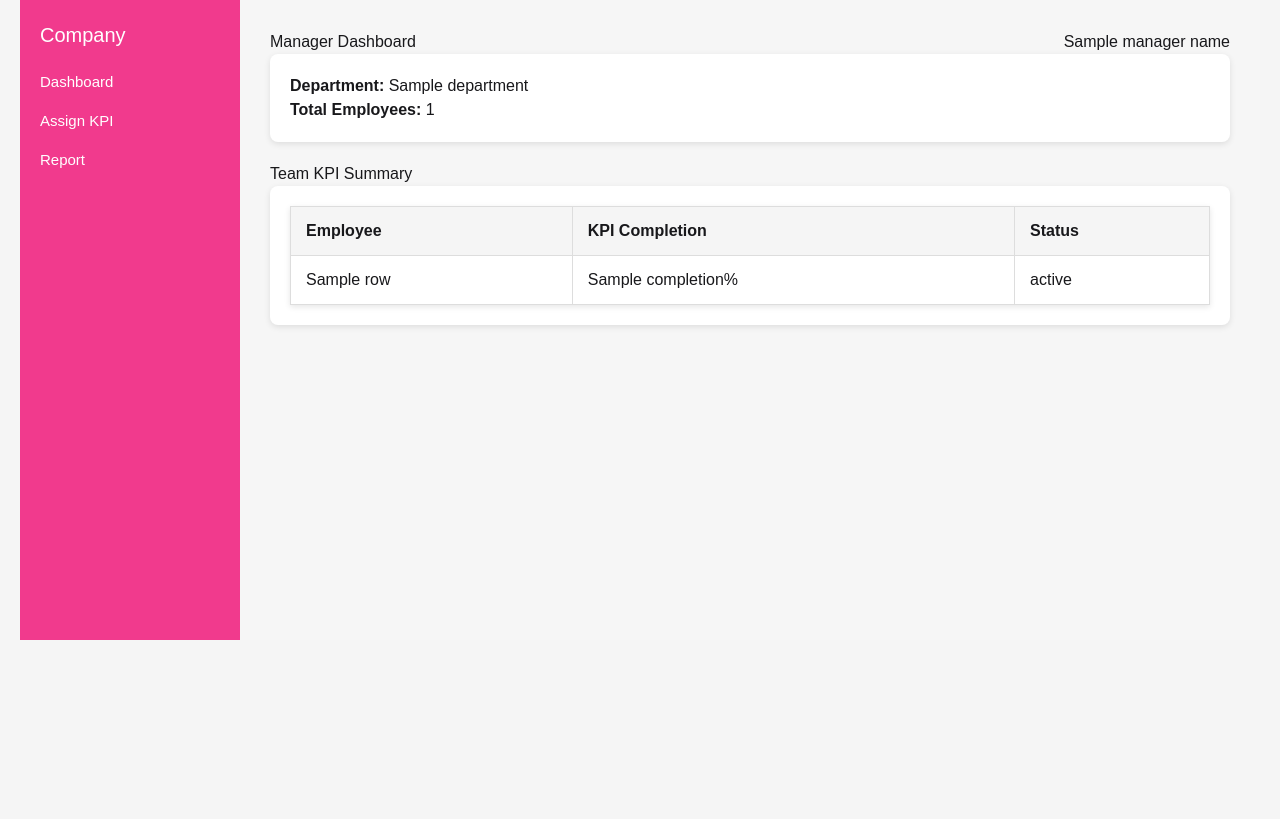
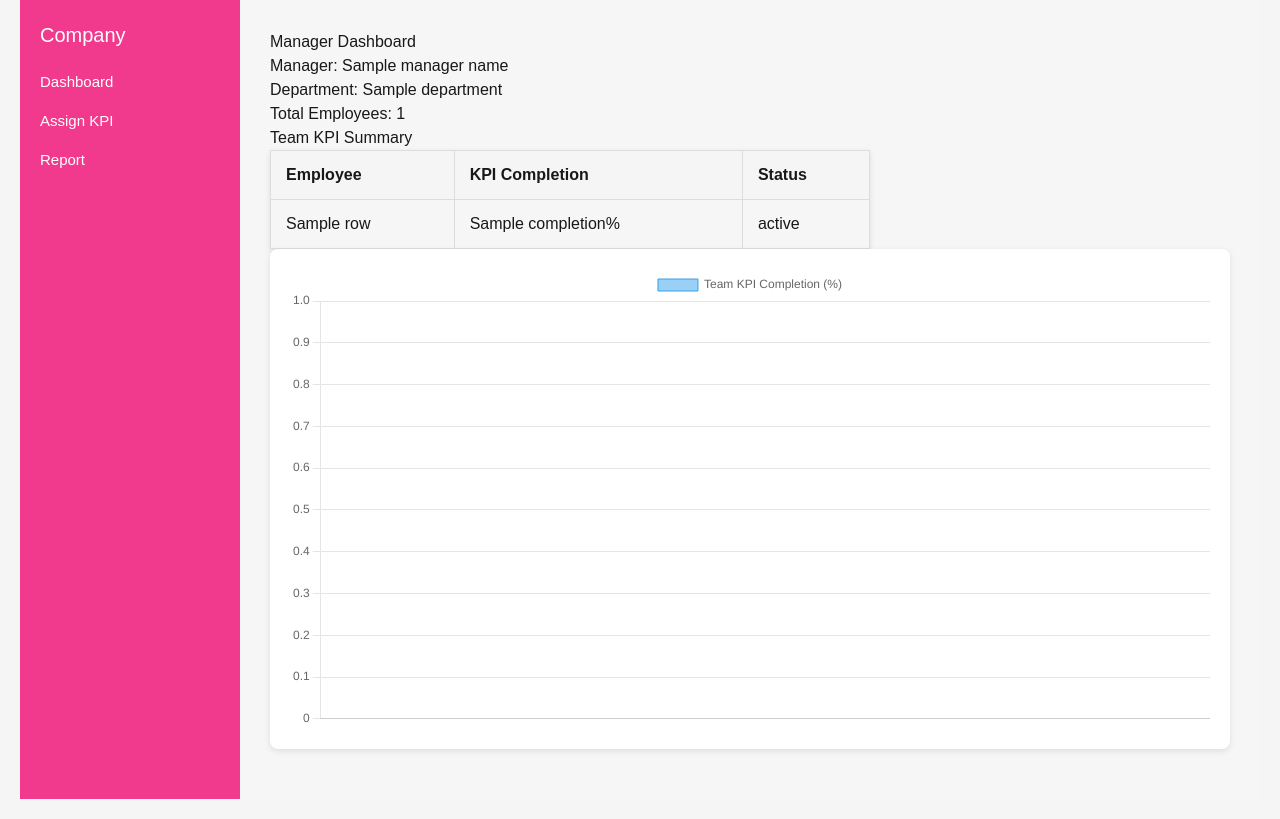
Before and after one commit to emanqarooni/KPI_Task_Management, a Django app: template kpi/main_app/templates/dashboards/manager_dashboard.html in a window 1280 px wide. Shown: the part 218-1037 px from the top of the page. Before the commit the page ends 858 px from the top, so only its background shows below. Run offline with Django 3.2, Linux system fonts and the light colour scheme; the template is opened without the code that fills it: most values are stand-ins (such as "Sample title", 1, 10 or a date in 2020); style sheets or scripts are compiled from the project's sources.

Commit message:
adding the manager chart

```diff
--- a/kpi/main_app/templates/dashboards/manager_dashboard.html
+++ b/kpi/main_app/templates/dashboards/manager_dashboard.html
@@ -3,7 +3,6 @@
 {% block content %}
 
 <div class="dashboard-container">
-
 
   <div class="sidebar">
     <h3>Company</h3>
@@ -14,29 +13,21 @@
     </ul>
   </div>
 
-
   <div class="dashboard-content">
 
-    <div style="display:flex; justify-content:space-between; align-items:center;">
-      <h2>Manager Dashboard</h2>
-      <span style="font-size:16px;">{{ manager_name }}</span>
-    </div>
-
-    <div class="kpi-box">
-      <p><strong>Department:</strong> {{ department }}</p>
-      <p><strong>Total Employees:</strong> {{ employees_count }}</p>
-    </div>
+    <h2>Manager Dashboard</h2>
+    <p>Manager: {{ manager_name }}</p>
+    <p>Department: {{ department }}</p>
+    <p>Total Employees: {{ employees_count }}</p>
 
     <h3>Team KPI Summary</h3>
 
-    <div class="kpi-box">
-    <table style="width:100%;">
+    <table>
       <tr>
         <th>Employee</th>
         <th>KPI Completion</th>
         <th>Status</th>
       </tr>
-
       {% for row in employee_rows %}
       <tr>
         <td>{{ row.name }}</td>
@@ -44,11 +35,32 @@
         <td>{{ row.status }}</td>
       </tr>
       {% endfor %}
+    </table>
 
-    </table>
+    <div class="kpi-box">
+      <canvas id="managerChart"></canvas>
     </div>
 
   </div>
 </div>
 
+<script>
+const managerData = {{ employee_rows|safe }};
+
+const managerLabels = managerData.map(item => item.name);
+const managerValues = managerData.map(item => item.completion);
+
+new Chart(document.getElementById("managerChart"), {
+    type: "bar",
+    data: {
+        labels: managerLabels,
+        datasets: [{
+            label: "Team KPI Completion (%)",
+            data: managerValues,
+            borderWidth: 1
+        }]
+    }
+});
+</script>
+
 {% endblock %}
```
